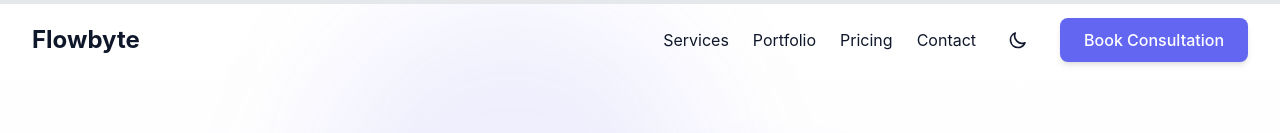
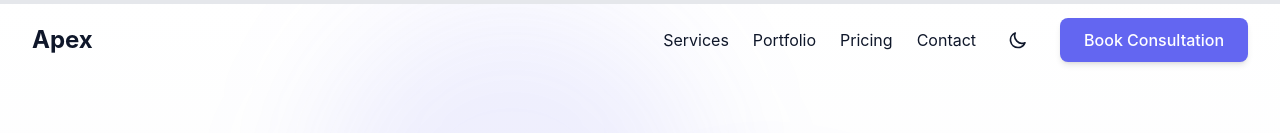
Before and after one commit to DeniTutic/Flowforge-Systems, a Next.js app: page / in a window 1280 px wide. Shown: the top 133 px of the page. Built offline with nearby package versions, Linux system fonts and the light colour scheme.

Commit message:
Rename project from Flowbyte to Apex

```diff
--- a/app/layout.tsx
+++ b/app/layout.tsx
@@ -2,7 +2,7 @@ import type { Metadata } from "next";
 import "./globals.css";
 
 export const metadata: Metadata = {
-  title: "Flowbyte - Digital products that drive growth",
+  title: "Apex - Digital products that drive growth",
   description: "We design and develop fast, scalable websites and web applications that bring you customers and automate your work.",
 };
 
--- a/components/Footer.tsx
+++ b/components/Footer.tsx
@@ -4,7 +4,7 @@ export default function Footer() {
       <div className="max-w-7xl mx-auto">
         <div className="grid md:grid-cols-4 gap-8 mb-12">
           <div>
-            <h3 className="text-2xl font-bold mb-4">Flowbyte</h3>
+            <h3 className="text-2xl font-bold mb-4">Apex</h3>
             <p className="text-gray-400">
               Digital products that drive growth.
             </p>
@@ -76,7 +76,7 @@ export default function Footer() {
           </div>
         </div>
         <div className="border-t border-gray-700 pt-8 text-center text-gray-400">
-          <p>&copy; {new Date().getFullYear()} Flowbyte. All rights reserved.</p>
+          <p>&copy; {new Date().getFullYear()} Apex. All rights reserved.</p>
         </div>
       </div>
     </footer>
--- a/components/Navbar.tsx
+++ b/components/Navbar.tsx
@@ -53,7 +53,7 @@ export default function Navbar() {
         <div className="flex items-center justify-between h-20">
           <div className="flex-shrink-0">
             <a href="#" className="text-2xl font-bold text-text dark:text-white hover:text-primary transition-colors">
-              Flowbyte
+              Apex
             </a>
           </div>
           <div className="hidden md:flex items-center space-x-6">
--- a/components/Testimonials.tsx
+++ b/components/Testimonials.tsx
@@ -31,7 +31,7 @@ export default function Testimonials() {
     },
     {
       quote:
-        "Flowbyte built a system that automates 80% of our manual work. We can finally focus on growing the business.",
+        "Apex built a system that automates 80% of our manual work. We can finally focus on growing the business.",
       author: "Michael Rodriguez",
       role: "CEO, GrowthLab",
       rating: 5,
```
Also changed, not shown: package.json (+4 -3 lines), 2 other files (tests, documents, lock files or other folders).
